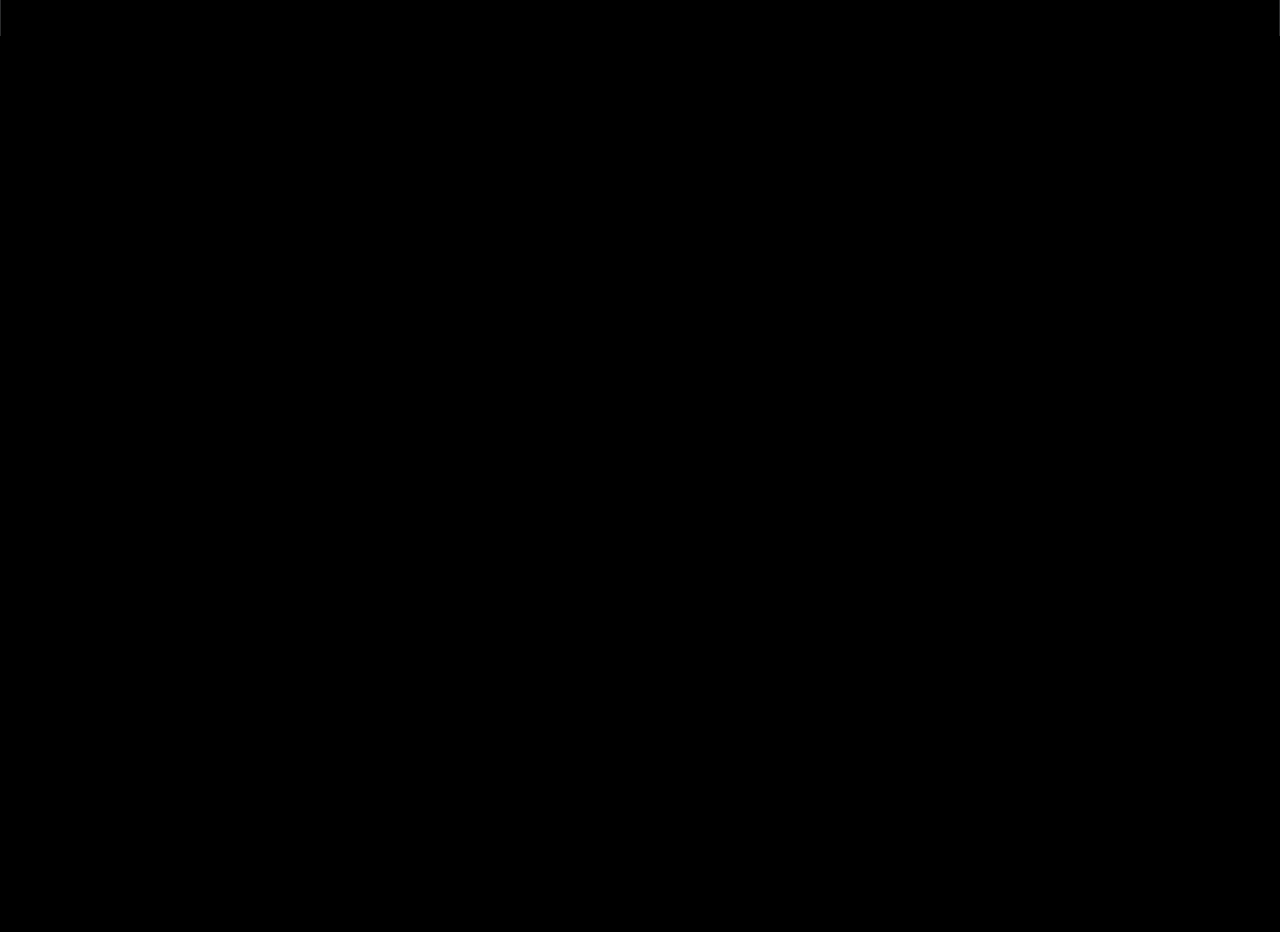
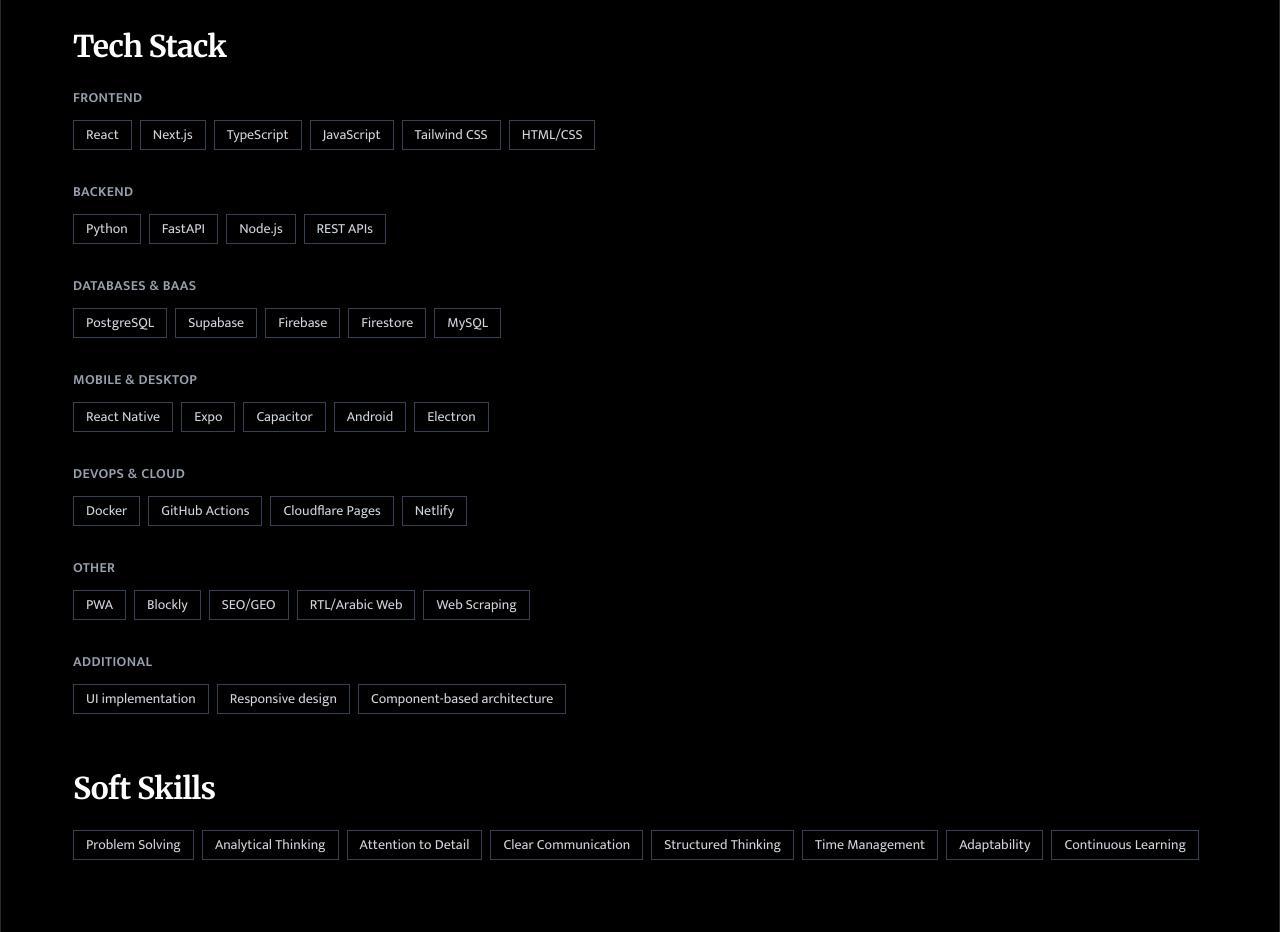
Before and after one commit to Sidali-Djeghbal/sidali, a Next.js app: page /uses in a window 1280 px wide. Shown: the part 780-1712 px from the top of the page. Before the commit the page ends 816 px from the top, so only its background shows below. Built offline with nearby package versions, Linux system fonts and the light colour scheme; no server answers.

Commit message:
feat: move skills to uses page and add Download CV button

```diff
--- a/app/components/skills.tsx
+++ /dev/null
@@ -1,93 +0,0 @@
-import classNames from 'classnames';
-import { merryWeather } from '../fonts';
-
-const skillGroups = [
-	{
-		title: 'Frontend',
-		skills: [
-			'React',
-			'Next.js',
-			'TypeScript',
-			'JavaScript',
-			'Tailwind CSS',
-			'HTML/CSS',
-		],
-	},
-	{
-		title: 'Backend',
-		skills: ['Python', 'FastAPI', 'Node.js', 'REST APIs'],
-	},
-	{
-		title: 'Databases & BaaS',
-		skills: ['PostgreSQL', 'Supabase', 'Firebase', 'Firestore', 'MySQL'],
-	},
-	{
-		title: 'Mobile & Desktop',
-		skills: ['React Native', 'Expo', 'Capacitor', 'Android', 'Electron'],
-	},
-	{
-		title: 'DevOps & Cloud',
-		skills: ['Docker', 'GitHub Actions', 'Cloudflare Pages', 'Netlify'],
-	},
-	{
-		title: 'Other',
-		skills: ['PWA', 'Blockly', 'SEO/GEO', 'RTL/Arabic Web', 'Web Scraping'],
-	},
-	{
-		title: 'Additional',
-		skills: [
-			'UI implementation',
-			'Responsive design',
-			'Component-based architecture',
-			'Problem Solving',
-			'Analytical Thinking',
-			'Attention to Detail',
-			'Clear Communication',
-			'Structured Thinking',
-			'Time Management',
-			'Adaptability',
-			'Continuous Learning',
-		],
-	},
-];
-
-export default function Skills() {
-	return (
-		<section className='relative z-10 bg-white text-black dark:bg-black dark:text-white'>
-			<div className='mx-auto flex max-w-5xl flex-col gap-12 px-8 py-24 md:px-24 md:py-32'>
-				<div>
-					<h2
-						className={classNames(
-							'text-3xl font-bold tracking-tight md:text-5xl',
-							merryWeather.className,
-						)}
-					>
-						Skills
-					</h2>
-					<p className='mt-4 text-gray-500 dark:text-gray-400'>
-						The things I do well.
-					</p>
-				</div>
-				<div className='flex flex-col gap-10'>
-					{skillGroups.map((group) => (
-						<div key={group.title}>
-							<h3 className='mb-4 text-sm font-semibold uppercase tracking-wide text-gray-500 dark:text-gray-400'>
-								{group.title}
-							</h3>
-							<div className='flex flex-wrap gap-2'>
-								{group.skills.map((skill) => (
-									<span
-										key={skill}
-										className='border border-gray-300 px-3 py-1 text-sm text-gray-700 dark:border-gray-700 dark:text-gray-300'
-									>
-										{skill}
-									</span>
-								))}
-							</div>
-						</div>
-					))}
-				</div>
-			</div>
-		</section>
-	);
-}
--- a/app/page.tsx
+++ b/app/page.tsx
@@ -1,11 +1,5 @@
 import Hero from './components/hero/hero';
-import Skills from './components/skills';
 
 export default function Home() {
-	return (
-		<>
-			<Hero />
-			<Skills />
-		</>
-	);
+	return <Hero />;
 }
--- a/app/uses/page.tsx
+++ b/app/uses/page.tsx
@@ -2,6 +2,7 @@ import { Fragment } from 'react';
 import Header from '../components/header';
 import { components } from '../components/mdx';
 import Content from './content.mdx';
+import SkillsSection from './skills-section';
 import UsesTitle from './uses-title';
 
 export const metadata = {
@@ -15,6 +16,7 @@ export default function Page() {
 			<Header title='Uses' />
 			<UsesTitle />
 			<Content components={components} />
+			<SkillsSection />
 		</Fragment>
 	);
 }
--- /dev/null
+++ b/app/uses/skills-section.tsx
@@ -0,0 +1,108 @@
+import classNames from 'classnames';
+import { merryWeather } from '../fonts';
+
+const techStackGroups = [
+	{
+		title: 'Frontend',
+		skills: [
+			'React',
+			'Next.js',
+			'TypeScript',
+			'JavaScript',
+			'Tailwind CSS',
+			'HTML/CSS',
+		],
+	},
+	{
+		title: 'Backend',
+		skills: ['Python', 'FastAPI', 'Node.js', 'REST APIs'],
+	},
+	{
+		title: 'Databases & BaaS',
+		skills: ['PostgreSQL', 'Supabase', 'Firebase', 'Firestore', 'MySQL'],
+	},
+	{
+		title: 'Mobile & Desktop',
+		skills: ['React Native', 'Expo', 'Capacitor', 'Android', 'Electron'],
+	},
+	{
+		title: 'DevOps & Cloud',
+		skills: ['Docker', 'GitHub Actions', 'Cloudflare Pages', 'Netlify'],
+	},
+	{
+		title: 'Other',
+		skills: ['PWA', 'Blockly', 'SEO/GEO', 'RTL/Arabic Web', 'Web Scraping'],
+	},
+	{
+		title: 'Additional',
+		skills: [
+			'UI implementation',
+			'Responsive design',
+			'Component-based architecture',
+		],
+	},
+];
+
+const softSkills = [
+	'Problem Solving',
+	'Analytical Thinking',
+	'Attention to Detail',
+	'Clear Communication',
+	'Structured Thinking',
+	'Time Management',
+	'Adaptability',
+	'Continuous Learning',
+];
+
+const pillClassName =
+	'border border-gray-300 px-3 py-1 text-sm text-gray-700 dark:border-gray-700 dark:text-gray-300';
+
+export default function SkillsSection() {
+	return (
+		<section className='mt-12 space-y-14'>
+			<div>
+				<h2
+					className={classNames(
+						'text-2xl font-bold tracking-tight md:text-3xl',
+						merryWeather.className,
+					)}
+				>
+					Tech Stack
+				</h2>
+				<div className='mt-6 flex flex-col gap-8'>
+					{techStackGroups.map((group) => (
+						<div key={group.title}>
+							<h3 className='mb-3 text-sm font-semibold uppercase tracking-wide text-gray-500 dark:text-gray-400'>
+								{group.title}
+							</h3>
+							<div className='flex flex-wrap gap-2'>
+								{group.skills.map((skill) => (
+									<span key={skill} className={pillClassName}>
+										{skill}
+									</span>
+								))}
+							</div>
+						</div>
+					))}
+				</div>
+			</div>
+			<div>
+				<h2
+					className={classNames(
+						'text-2xl font-bold tracking-tight md:text-3xl',
+						merryWeather.className,
+					)}
+				>
+					Soft Skills
+				</h2>
+				<div className='mt-6 flex flex-wrap gap-2'>
+					{softSkills.map((skill) => (
+						<span key={skill} className={pillClassName}>
+							{skill}
+						</span>
+					))}
+				</div>
+			</div>
+		</section>
+	);
+}
--- a/next.config.ts
+++ b/next.config.ts
@@ -34,7 +34,11 @@ const nextConfig: NextConfig = {
 	},
 };
 
-const withMDX = createMDX({});
+const withMDX = createMDX({
+	options: {
+		providerImportSource: '',
+	},
+});
 
 export default withMDX(nextConfig);
 
--- a/package.json
+++ b/package.json
@@ -51,6 +51,7 @@
   "packageManager": "yarn@1.22.22+sha512.a6b2f7906b721bba3d67d4aff083df04dad64c399707841b7acf00f6b133b7ac24255f2652fa22ae3534329dc6180534e98d17432037ff6fd140556e2bb3137e",
   "devDependencies": {
     "@biomejs/biome": "2.4.4",
+    "@mdx-js/loader": "^3.1.1",
     "@mdx-js/react": "^3.1.1",
     "@next/mdx": "^16.3.1",
     "@opennextjs/cloudflare": "^1.20.2",
```
Also changed, not shown: next-env.d.ts, 1 other file (tests, documents, lock files or other folders).
